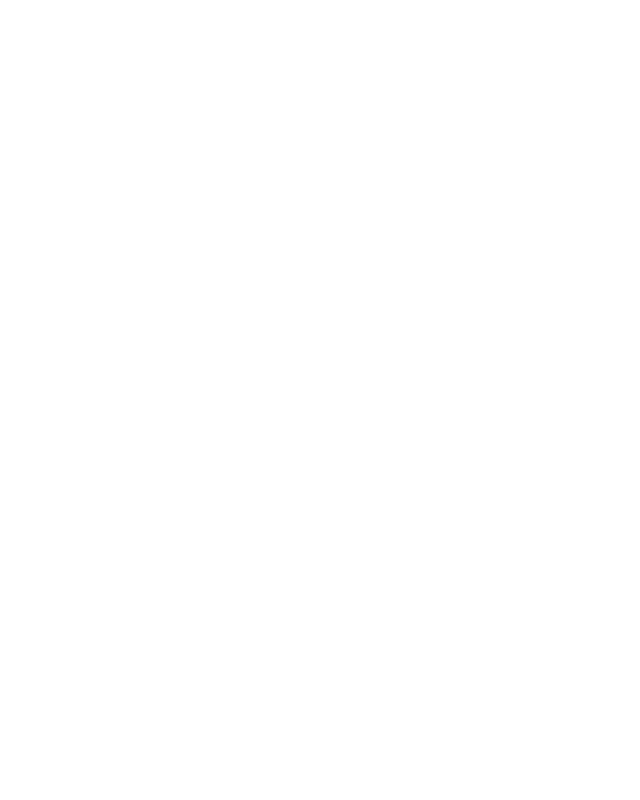
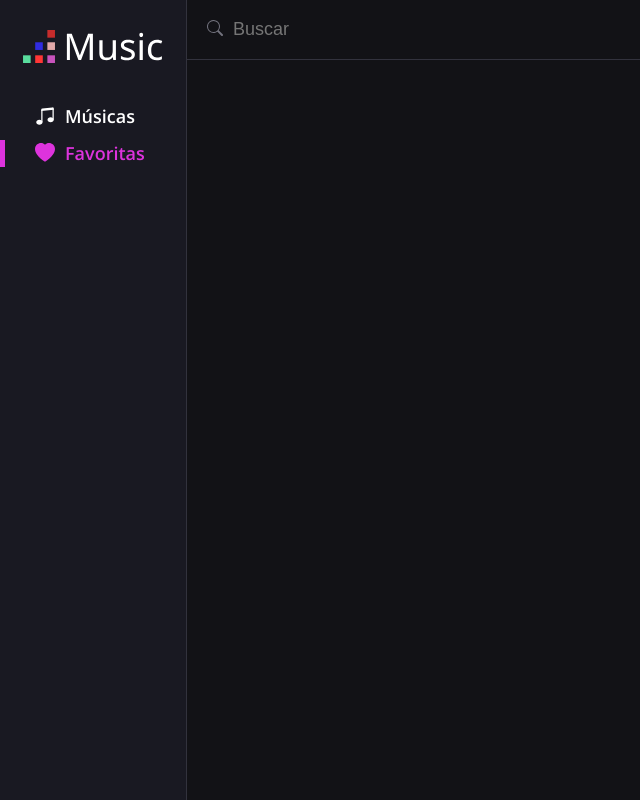
Before and after one commit to bernardobfg/manipulae, a React (Vite) app: page /favoritas in a window 1280 px wide. Before the commit this address had no page. Shown: the whole page, without its empty margins (0-640 px from the left). Built offline with nearby package versions, Linux system fonts and the light colour scheme.

Commit message:
create a image that indicates error

```diff
--- a/src/components/Container/index.jsx
+++ b/src/components/Container/index.jsx
@@ -1,10 +1,10 @@
 import { SideBar } from "../SideBar";
 import { StyledContainer } from "./styles";
 
-export const Container = ({ children }) => {
+export const Container = ({activePage, children }) => {
   return (
     <StyledContainer>
-      <SideBar/>
+      <SideBar activePage={activePage}/>
       {children}
     </StyledContainer>
   );
--- /dev/null
+++ b/src/components/ErrorImg/index.jsx
@@ -0,0 +1,7 @@
+import { Image } from "./styles"
+import ErrorSvg from "../../assets/error.svg"
+export const ErrorImg = () => {
+  return (
+    <Image src={ErrorSvg} alt="Erro" />
+  )
+}
--- /dev/null
+++ b/src/components/ErrorImg/styles.js
@@ -0,0 +1,7 @@
+import styled from "styled-components";
+
+export const Image = styled.img`
+  height: 400px;
+  margin-top: 50px;
+  align-self: center
+`
--- a/src/components/SideBar/index.jsx
+++ b/src/components/SideBar/index.jsx
@@ -1,9 +1,8 @@
 import { Nav, NavItem, SideArea, NavItemName } from "./styles"
 import { BsMusicNoteBeamed, BsHeartFill } from "react-icons/bs"
-import { Link, useLocation } from "react-router-dom"
+import { Link } from "react-router-dom"
 import Logo from "../../assets/logo.svg"
-export const SideBar = () => {
-  const location = useLocation()
+export const SideBar = ({activePage}) => {
   const itens = [
     {
       name: "Músicas",
@@ -22,7 +21,7 @@ export const SideBar = () => {
       <img src={Logo} alt="Logo" />
       <Nav>
         {itens.map(item => (
-          <NavItem key={item.name} selected={item.path===location.pathname}>
+          <NavItem key={item.name} selected={item.name===activePage}>
             <Link to={item.path}>
             <item.icon size={20} />
               <NavItemName>{item.name}</NavItemName>
--- a/src/components/Track/index.jsx
+++ b/src/components/Track/index.jsx
@@ -1,4 +1,4 @@
-import { BsHeartFill } from "react-icons/bs"
+import { BsHeartFill, BsPlusCircleFill } from "react-icons/bs"
 import { useState } from "react"
 import { FaDeezer } from "react-icons/fa"
 import ReactTooltip from 'react-tooltip'
@@ -55,6 +55,15 @@ export const Track = ({ track }) => {
           <ReactTooltip id="viewOnDeezer" effect="solid">
             <span>Ver no Deezer</span>
           </ReactTooltip>
+          <CheckOnDeezer
+            src={`/musicas/${track.id}`}
+            data-tip data-for='musicDetail'
+          >
+            <FaDeezer size={20}/>
+          </CheckOnDeezer>
+          <ReactTooltip id="musicDetail" effect="solid">
+            <span>Ver detalhes</span>
+          </ReactTooltip>
         </Actions>
       </Content>
 
--- /dev/null
+++ b/src/pages/Favorites/index.jsx
@@ -0,0 +1,11 @@
+import { Container } from "../../components/Container";
+import { SearchBar } from "../../components/SearchBar";
+import { } from "./styles";
+
+export const Favorites = () => {
+  return (
+    <Container activePage="Favoritas">
+      <SearchBar/>
+    </Container>
+  )
+}
--- a/src/pages/Home/index.jsx
+++ b/src/pages/Home/index.jsx
@@ -5,12 +5,14 @@ import { SearchBar } from "../../components/SearchBar"
 import { Track } from "../../components/Track"
 import { api } from "../../services/api"
 import { Content, Section, SectionTitle, Tracks, LoadMoreButton } from "./styles"
-
+import ErrorSvg from "../../assets/error.svg"
+import { ErrorImg } from "../../components/ErrorImg";
 export const Home = () => {
   const [chartTracks, setChartTracks] = useState([])
   const [searchResult, setSearchResult] = useState([])
   const [nextPage, setNextPage] = useState(null)
   const [isFetchingNextPage, setIsFetchingNextPage] = useState(false)
+  const [fetchingError, setFetchingError] = useState(false)
   const onSearch = async (search, setLoadingFunction) => {
     if (!search) {
       setSearchResult([])
@@ -20,12 +22,14 @@ export const Home = () => {
     setLoadingFunction(true)
     try {
       const response = await api.get(`/search?q=${search}&limit=10`)
+      setFetchingError(false)
       console.log(response.data)
       setSearchResult(response.data.data)
       const nextPageUrl = response.data.next.split(".com/")[1]
       setNextPage(nextPageUrl)
     }
     catch (error) {
+      setFetchingError(true)
       console.log(error)
     }
     setLoadingFunction(false)
@@ -35,10 +39,12 @@ export const Home = () => {
     const fetchCharts = async () => {
       try {
         const response = await api.get("/chart")
+        setFetchingError(false)
         setChartTracks(response.data.tracks.data)
         console.log(response.data)
       }
       catch (error) {
+        setFetchingError(true)
         console.log(error)
       }
     }
@@ -51,23 +57,31 @@ export const Home = () => {
     try {
       const response = await api.get(nextPage)
       setSearchResult([...searchResult, ...response.data.data])
+      setFetchingError(false)
       const nextPageUrl = response.data.next.split(".com/")[1]
       setNextPage(nextPageUrl)
     }
     catch (error) {
       console.log(error)
+      setFetchingError(true)
     }
+
     setIsFetchingNextPage(false)
+
   }
 
   return (
-    <Container>
+    <Container activePage="Músicas">
       <Content>
         <SearchBar onSearch={onSearch} />
         <Section>
           <SectionTitle>
             {searchResult.length > 0 ? "Resultados da busca" : "As principais tendências da atualidade"}
           </SectionTitle>
+          {
+            fetchingError &&
+            <ErrorImg/>
+          }
           <Tracks>
             {
               searchResult.length > 0 ?
--- a/src/routes/index.jsx
+++ b/src/routes/index.jsx
@@ -1,11 +1,13 @@
 import { BrowserRouter, Routes, Route } from "react-router-dom"
+import { Favorites } from "../pages/Favorites"
 import { Home } from "../pages/Home"
 
 export const MyRoutes = () => {
   return (
     <BrowserRouter>
       <Routes>
-        <Route exact path="/" element={<Home/>} />
+        <Route exact path="/" element={<Home />} />
+        <Route exact path="/favoritas" element={<Favorites/>} />
       </Routes>
     </BrowserRouter>
   )
```
Also changed, not shown: src/pages/MusicDetails/index.jsx (added, +11 -0 lines), src/assets/error.svg (added), src/pages/Favorites/styles.js (added), src/pages/MusicDetails/styles.js (added).
